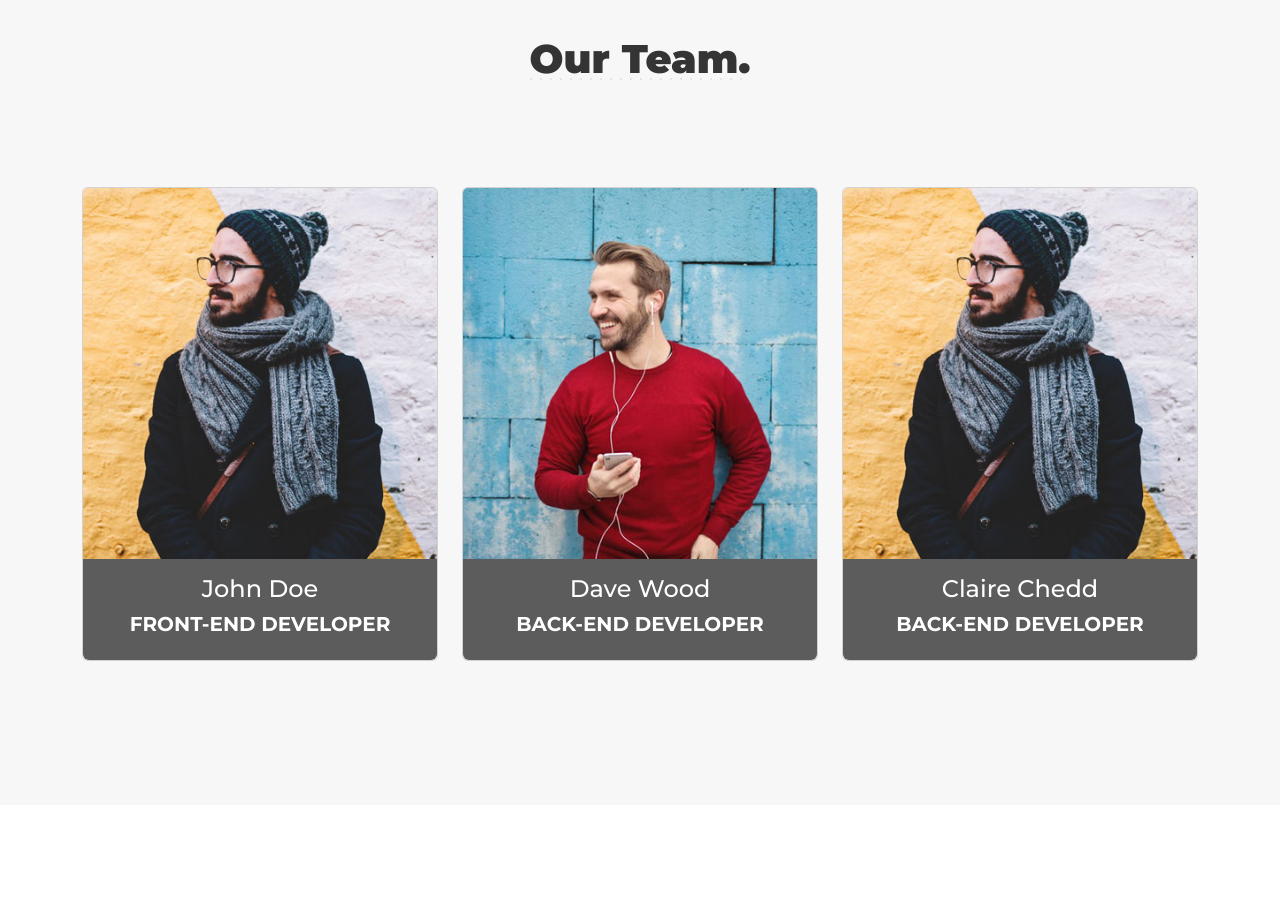
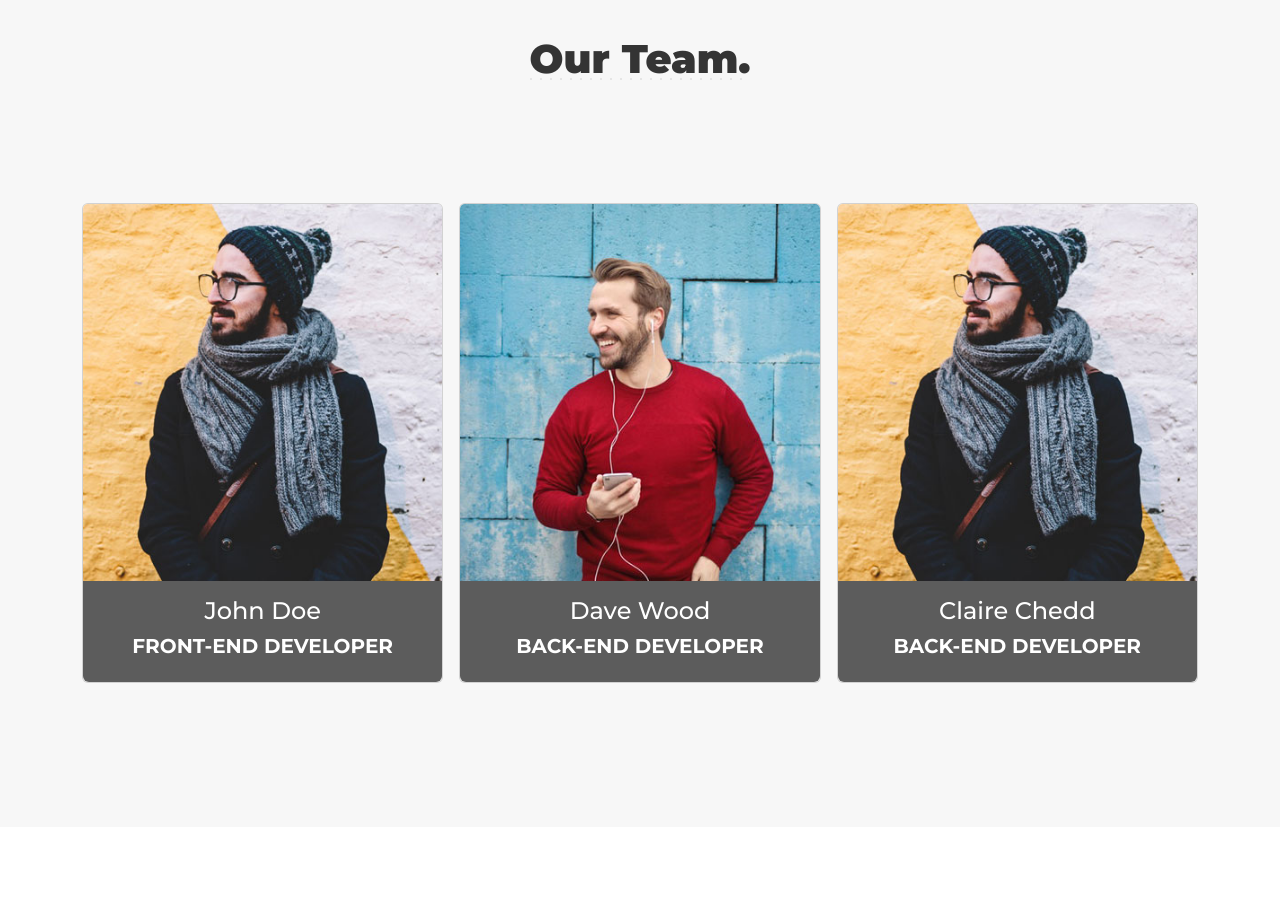
Before and after one commit to Abdomahmoudgit/Bootstrap-Exam, a website: page index.html in a window 1280 px wide. Shown: the part 4560-5458 px from the top of the page. Drawn offline with nearby package versions, Linux system fonts and the light colour scheme.

Commit message:
g for cards

```diff
--- a/index.html
+++ b/index.html
@@ -673,7 +673,7 @@
     <section id="Team" class="text-center py-5 my-5">
         <div class="container">
             <h1 class="top-h1">Our Team.</h1>
-            <div class="row py-5 my-5">
+            <div class="row g-sm-3 py-5 my-5">
                 <div class="col-md-6 col-lg-4">
                     <div class="card ">
                         <div class="card-img-layer position-relative rounded-top-0 overflow-hidden ">
```
